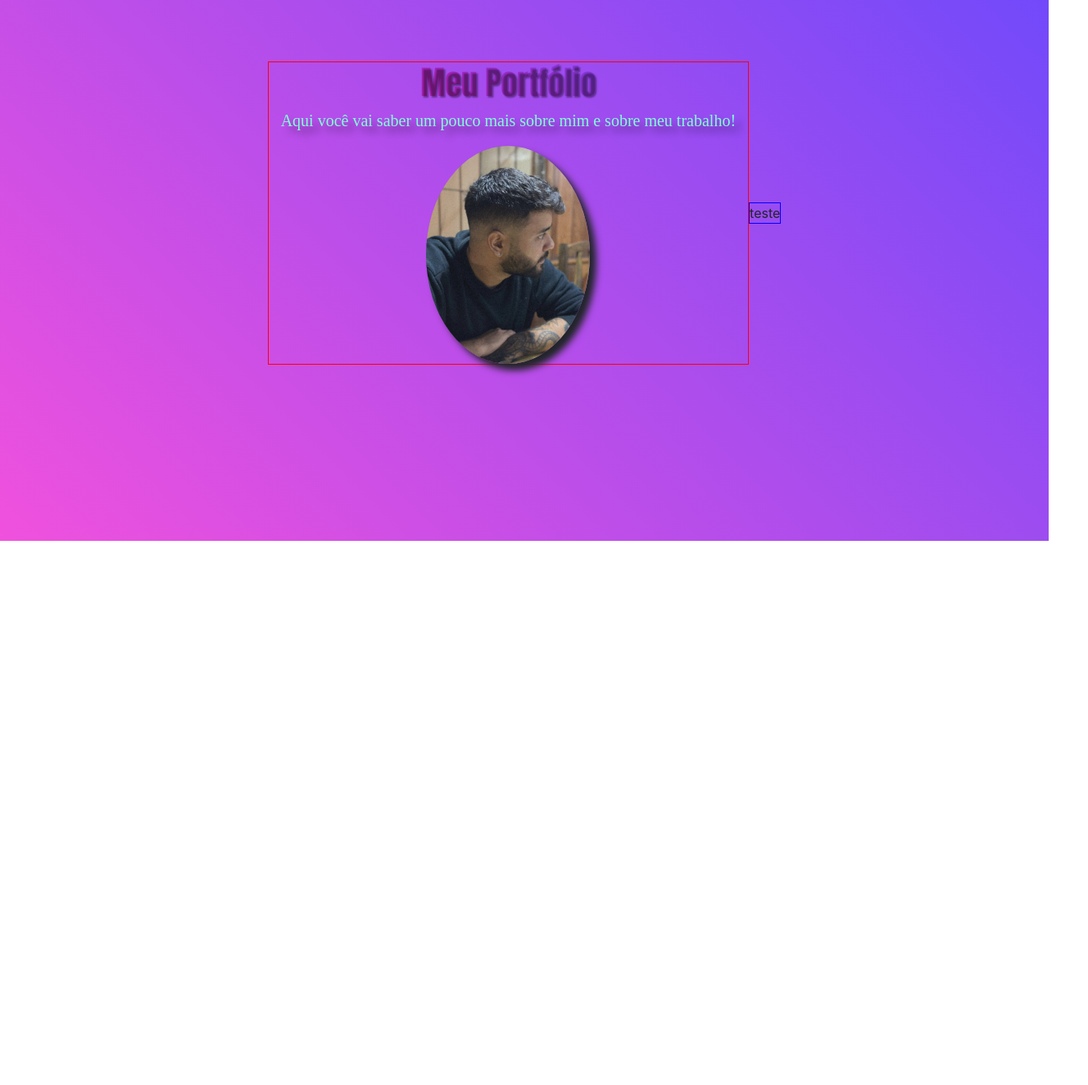
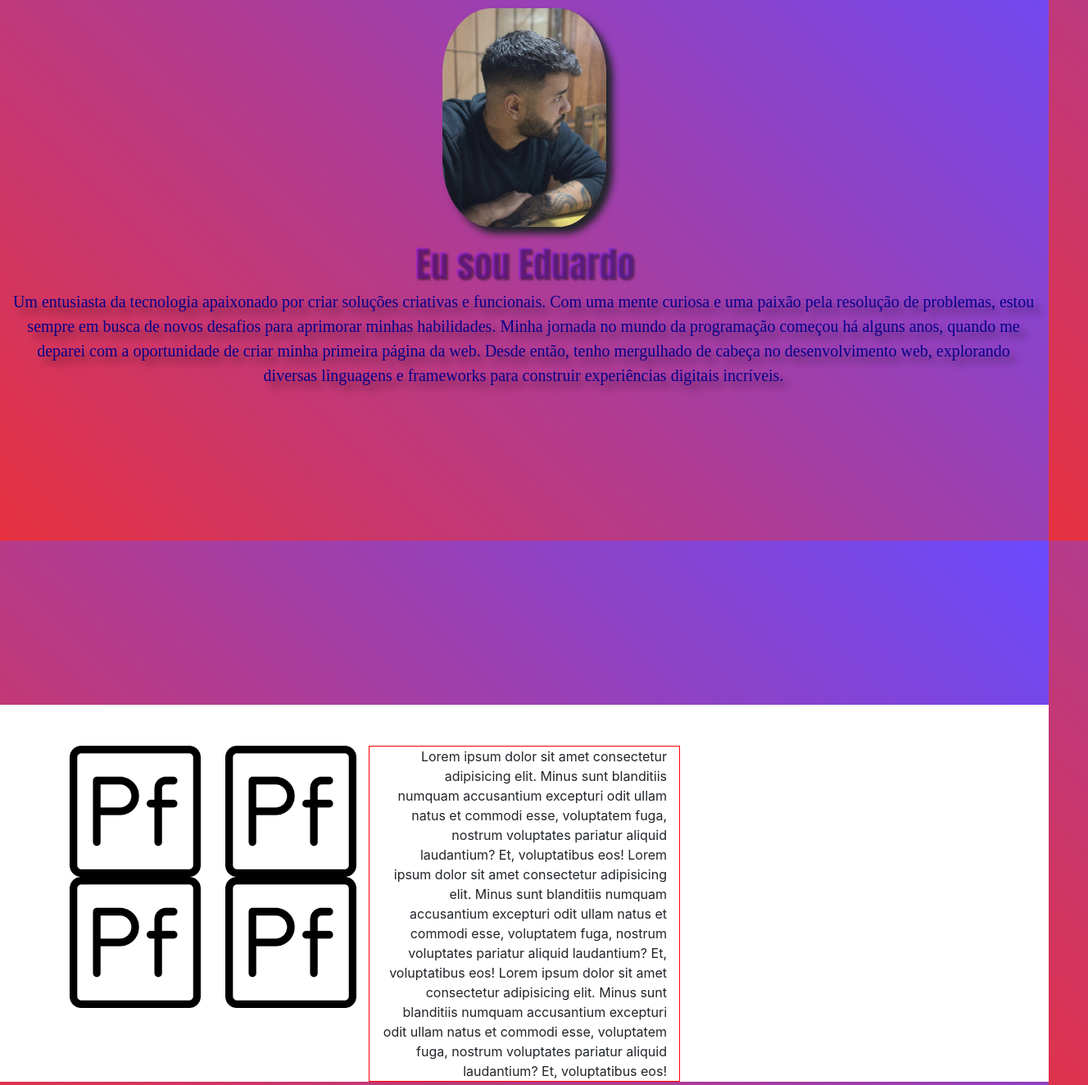
Before and after one commit to edukleber100/meu-portfolio, a plain HTML site: page index.html in a window 1280 px wide. Shown: the part 140-1464 px from the top of the page at 82% size, 1328 px wide, since content can reach past the window. Before the commit the page ends 800 px from the top, so only its background shows below. Drawn offline with nearby package versions, Linux system fonts and the light colour scheme.

Commit message:
section de conteúdo e keyframes

```diff
--- a/css/estilo.css
+++ b/css/estilo.css
@@ -1,34 +1,138 @@
+
 body {
-    background-image: linear-gradient(45deg, #F051DD, #6949FC);
-    display: flex;
-    justify-content: center;
-    align-items: center;
-    min-height: 100vh;
-    margin: 0;
+    background-image: linear-gradient(45deg, #e73140, #6949FC);
+    background-attachment: fixed;
+    overflow-x: hidden;
+}
 
+.caixa {
+    margin-top: 200px;
 }
 
 .navbar {
     background: rgba(0, 0, 0, 0.4);
 }
 
-h1 {
+.navbar .nav-link:hover {
+    font-size: 20px;
+    transition: 0.1s;
+}
+
+#home {
+    margin-top: 100px;
+    padding-top: 50px;
+    padding-bottom: 50px;
+    height: 50vh;
+}
+
+#home h1 {
+    margin-top: 20px;
     background: linear-gradient(45deg, #cc1094, #6949FC);
     -webkit-background-clip: text;
+    animation: logoanimation 1s ease-in-out infinite alternate;
     background-clip: text;
     color: transparent;
     font-family: Impact, Haettenschweiler, 'Arial Narrow Bold', sans-serif;
     text-shadow: 2px 2px 2px rgba(0, 0, 0, 0.4);
 }
 
-p {
-    color: aquamarine;
+#home p {
+    border-right: 2px solid transparent;
+    margin-bottom: 20px;
+    color: #06048a;
     font-size: 20px;
-    font-family: JetBrains;
+    font-family: Source Code Pro;
     text-shadow: 8px 8px 8px rgba(0, 0, 0, 0.4);
 }
 
-#foto {
-    border-radius: 50%;
-    box-shadow: 8px 8px 8px  ;
+#home img#foto {
+    border-radius: 30%;
+    box-shadow: 8px 8px 8px ;
+
 }
+
+#home img:hover {
+    transform: scale(1.1);
+    transition: 1s;
+}
+
+#conteudo {
+    background: white;
+    width: 100%;
+    padding-top: 50px;
+}
+
+
+@media (max-width: 768px) {
+    #home {
+        margin-bottom: 300px;
+    }
+    #conteudo {
+        margin-bottom: 100px;
+    }
+    .scroll-text {
+        animation: scrollreveal 5s ease-in-out infinite alternate;
+        overflow: auto;
+        height: auto;
+    }
+}
+
+@media (min-width: 576px) {
+    #conteudo {
+        margin-bottom: 0px;
+    }
+    #home {
+        margin-bottom: 350px;
+    }
+    .scroll-text {
+        animation: scrollreveal 5s ease-in-out infinite alternate;
+        overflow: auto;
+        height: auto;
+    }
+}
+
+@media (min-width: 375px) {
+    #home {
+        margin-bottom: 500px;
+    }
+    #conteudo {
+        margin-bottom: 100px;
+    }
+    .scroll-text {
+        animation: scrollreveal 5s ease-in-out infinite alternate;
+        overflow: auto;
+        height: auto;
+    }
+}
+
+@media (max-width: 532px) {
+    #conteudo {
+        margin-bottom: 0px;
+    }
+    #home {
+        margin-bottom: 370px;
+    }
+    .scroll-text {
+        animation: scrollreveal 5s ease-in-out infinite alternate;
+        overflow: auto;
+        height: auto;
+    }
+}
+
+@keyframes logoanimation {
+    0% {
+        transform: scale(1);
+    }
+    100% {
+        transform: scale(1.1);
+    }
+}
+
+@keyframes scrollreveal {
+    from {
+        transform: translateY(10%);
+    }
+    to {
+        transform: translateY(0);
+    }
+}
--- a/index.html
+++ b/index.html
@@ -18,7 +18,7 @@
 <body>
     <header>
         <nav class="navbar navbar-expand-md navbar-light fixed-top navbar-transparente">
-            <div class="container-fluid">
+            <div class="container-fluid" >
                 <a href="" class="navbar-brand">
                     <img src="imagens/logo.png" width="50"> <!--Colocar imagem da logo aqui-->
                 </a>
@@ -31,13 +31,13 @@
                 <div class="collapse navbar-collapse" id="nav-principal">
                     <ul class="navbar-nav ml-auto">
                         <li class="nav-item">
-                            <a href="" class="nav-link">Home</a>
+                            <a href="" class="nav-link text-white">Home</a>
                         </li>
                         <li class="nav-item">
-                            <a href="" class="nav-link">Sobre</a>
+                            <a href="" class="nav-link text-white">Sobre</a>
                         </li>
                         <li class="nav-item">
-                            <a href="" class="nav-link">Contato</a>
+                            <a href="" class="nav-link text-white">Contato</a>
                         </li>
                     </ul>
                 </div>
@@ -45,25 +45,41 @@
         </nav>
     </header>
 
-    <section id="home" class="d-flex" style="border: 1px solid red;">
-        <div class="container-fluid">
+    <section id="home" class="d-flex">
+        <div class="container-fluid" >
+                <div class="text-center" >
+                    <img id="foto" src="imagens/perfil.jpeg" width="200px">
+                    <h1>Eu sou Eduardo</h1>
+                    <p>Um entusiasta da tecnologia apaixonado por criar soluções criativas e funcionais. Com uma mente curiosa e uma paixão pela resolução de problemas, estou sempre em busca de novos desafios para aprimorar minhas habilidades.
+
+                    Minha jornada no mundo da programação começou há alguns anos, quando me deparei com a oportunidade de criar minha primeira página da web. Desde então, tenho mergulhado de cabeça no desenvolvimento web, explorando diversas linguagens e frameworks para construir experiências digitais incríveis.</p>
+
+                </div >
+        </div>
+    </section>
+
+    <section id="conteudo" class="caixa" >
+        <div class="container" >
             <div class="row">
-                <div class="col-md-12 text-center">
-                    <h1>Meu Portfólio</h1>
-                    <p>Aqui você vai saber um pouco mais sobre mim e sobre meu trabalho!</p>
-                    <img id="foto" src="imagens/perfil.jpeg" width="200px">
-                </div>
+                    <div class="col-md-2" >
+                        <img src="imagens/logo.png" class="img-fluid">
+                        <img src="imagens/logo.png" class="img-fluid">
+                    </div>
+                    <div class="col-md-2">
+                        <img src="imagens/logo.png" class="img-fluid">
+                        <img src="imagens/logo.png" class="img-fluid">
+                    </div>
+
+                    <div class="col-md-4 text-right" style="border: 1px solid red;">
+                        Lorem ipsum dolor sit amet consectetur adipisicing elit. Minus sunt blanditiis numquam accusantium excepturi odit ullam natus et commodi esse, voluptatem fuga, nostrum voluptates pariatur aliquid laudantium? Et, voluptatibus eos!
+                        Lorem ipsum dolor sit amet consectetur adipisicing elit. Minus sunt blanditiis numquam accusantium excepturi odit ullam natus et commodi esse, voluptatem fuga, nostrum voluptates pariatur aliquid laudantium? Et, voluptatibus eos!
+                        Lorem ipsum dolor sit amet consectetur adipisicing elit. Minus sunt blanditiis numquam accusantium excepturi odit ullam natus et commodi esse, voluptatem fuga, nostrum voluptates pariatur aliquid laudantium? Et, voluptatibus eos!
+                    </div>
             </div>
         </div>
     </section>
 
-    <section class="caixa d-flex" style="border: 1px solid blue;">
-        <div class="container-fluid">
-            <div class="row">
-                teste
-            </div>
-        </div>
-    </section>
+    teste
 
     <script src="https://code.jquery.com/jquery-3.4.1.slim.min.js" integrity="sha384-J6qa4849blE2+poT4WnyKhv5vZF5SrPo0iEjwBvKU7imGFAV0wwj1yYfoRSJoZ+n" crossorigin="anonymous"></script>
     <script src="https://cdn.jsdelivr.net/npm/popper.js@1.16.0/dist/umd/popper.min.js" integrity="sha384-Q6E9RHvbIyZFJoft+2mJbHaEWldlvI9IOYy5n3zV9zzTtmI3UksdQRVvoxMfooAo" crossorigin="anonymous"></script>
```
Also changed, not shown: imagens/goku.gif (added).
